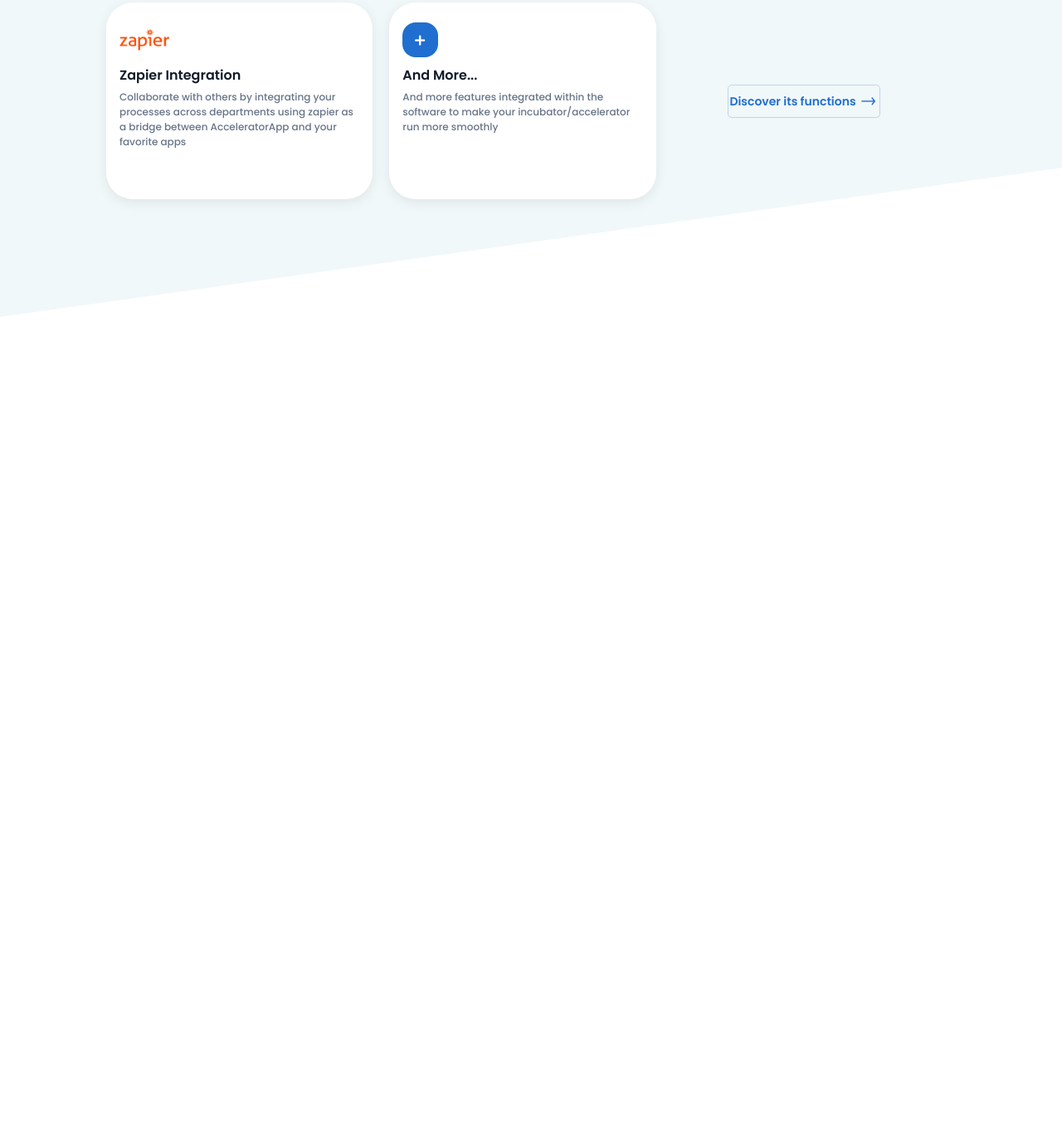
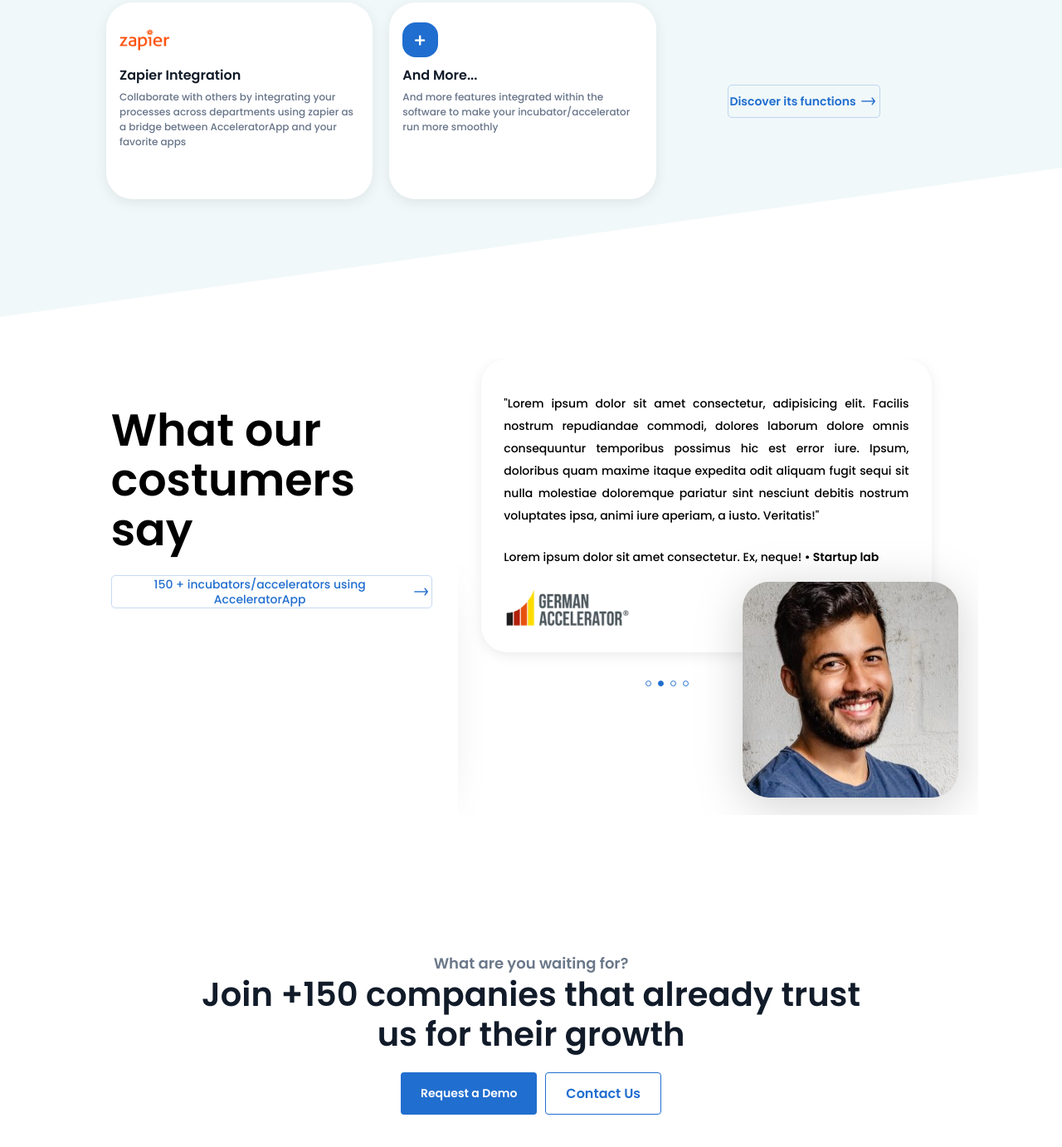
Before and after one commit to saschenkab/accelerator-app, a Gatsby site: page / in a window 1280 px wide. Shown: the part 3940-5322 px from the top of the page at 83% size. Before the commit the page ends 4322 px from the top, so only its background shows below. Built offline with nearby package versions, Linux system fonts and the light colour scheme; Gatsby itself is replaced by a stand-in of ours.

Commit message:
reviews component added

```diff
--- /dev/null
+++ b/src/components/Client-Reviews/index.jsx
@@ -0,0 +1,100 @@
+import React from "react";
+import arrow from "../../images/Right-Arrow.png";
+import { graphql, useStaticQuery } from "gatsby";
+import {
+  ButtonsContainer,
+  CallToActionContainer,
+  ClientAvatar,
+  ContactButton,
+  Container,
+  Discover,
+  LeftContainer,
+  RequestDemoButton,
+  ReviewCards,
+  ReviewsContainer,
+  RightContainer,
+  Title,
+} from "./styles";
+import Slider from "react-slick";
+import "slick-carousel/slick/slick.css";
+import "slick-carousel/slick/slick-theme.css";
+
+const ClientsReviews = () => {
+  const settings = {
+    dots: true,
+    infinite: false,
+    slidesToShow: 1,
+    slidesToScroll: 1,
+    arrows: false,
+    infinite: true,
+    autoplay: true,
+    speed: 1000,
+    autoplaySpeed: 5000,
+    pauseOnHover: true,
+  };
+
+  const data = useStaticQuery(graphql`
+    query reviewsQuery {
+      clientsReviewsJson {
+        reviewsCards {
+          customer_avatar {
+            url {
+              publicURL
+            }
+          }
+          description
+          user
+          logo {
+            url {
+              publicURL
+            }
+          }
+        }
+      }
+    }
+  `);
+
+  const mappedData = data.clientsReviewsJson.reviewsCards;
+
+  return (
+    <Container>
+      <ReviewsContainer>
+        <LeftContainer>
+          <Title>What our costumers say</Title>
+          <Discover>
+            150 + incubators/accelerators using AcceleratorApp
+            <img src={arrow} alt='' />
+          </Discover>
+        </LeftContainer>
+        <RightContainer>
+          <Slider {...settings}>
+            {mappedData?.map((data) => {
+              return (
+                <ReviewCards>
+                  <p>{data.description}</p>
+                  <span dangerouslySetInnerHTML={{ __html: data.user }} />
+                  <img src={data.logo.url.publicURL} alt='' />
+                  <ClientAvatar
+                    className='avatar'
+                    src={data.customer_avatar.url.publicURL}
+                    alt=''
+                  />
+                </ReviewCards>
+              );
+            })}
+          </Slider>
+        </RightContainer>
+      </ReviewsContainer>
+      <CallToActionContainer>
+        <h3>What are you waiting for?</h3>
+        <h2>Join +150 companies that already trust us for their growth</h2>
+        <ButtonsContainer>
+          <RequestDemoButton>Request a Demo</RequestDemoButton>
+          <ContactButton>Contact Us</ContactButton>
+        </ButtonsContainer>
+      </CallToActionContainer>
+    </Container>
+  );
+};
+
+export default ClientsReviews;
--- /dev/null
+++ b/src/components/Client-Reviews/styles.js
@@ -0,0 +1,372 @@
+import styled from "styled-components";
+
+export const Container = styled.div`
+  display: flex;
+  flex-direction: column;
+  width: 100%;
+  margin-top: 15%;
+  padding: 0 7%;
+  align-items: center;
+
+  @media screen and (min-width: 0px) and (max-width: 480px) {
+    padding: 0 3.505%;
+  }
+`;
+
+export const ReviewsContainer = styled.div`
+  display: flex;
+  width: 100%;
+  padding: 0 1% 0 4%;
+  flex-direction: row;
+  position: relative;
+
+  @media screen and (min-width: 0px) and (max-width: 1024px) {
+    flex-direction: column;
+    align-items: center;
+    padding: 0;
+  }
+`;
+
+export const LeftContainer = styled.div`
+  width: 45%;
+  margin-top: 1%;
+  padding-right: 3%;
+  align-self: flex-start;
+
+  @media screen and (min-width: 0px) and (max-width: 480px) {
+    width: 100%;
+    padding: 0;
+  }
+  @media screen and (min-width: 481px) and (max-width: 768px) {
+    width: 80%;
+  }
+
+  @media screen and (min-width: 769px) and (max-width: 1024px) {
+    width: 70%;
+    margin-bottom: 5%;
+  }
+`;
+
+export const RightContainer = styled.div`
+  width: 60%;
+  padding: 0;
+
+  .slick-slider {
+    height: 70%;
+    width: 100%;
+  }
+
+  .slick-slide {
+    height: 550px;
+    padding: 0 1% 0 0.5%;
+  }
+
+  .slick-prev,
+  .slick-next {
+    display: none !important;
+  }
+
+  .slick-dots {
+    z-index: -1;
+    top: 97%;
+    position: absolute;
+
+    li {
+      width: 5px;
+      right: 10%;
+    }
+  }
+
+  .slick-dots li button {
+    display: block;
+    width: 2px;
+    height: 2px;
+    padding: 2.5px;
+    cursor: pointer;
+    background: white;
+    border: 1px solid #206ecf;
+    border-radius: 50%;
+    &:hover {
+      background-color: #206ecf;
+    }
+  }
+
+  .slick-dots li.slick-active button {
+    background-color: #206ecf !important;
+  }
+
+  .slick-dots li button:before {
+    content: none;
+  }
+
+  @media screen and (min-width: 0px) and (max-width: 480px) {
+    width: 100%;
+
+    .slick-slide {
+      padding: 0 0.5% 0 0.2%;
+    }
+    .slick-dots {
+      top: 40%;
+
+      li {
+        width: 3px;
+        button {
+          padding: 1.5px;
+        }
+      }
+    }
+  }
+
+  @media screen and (min-width: 769px) and (max-width: 1024px) {
+    width: 100%;
+
+    .slick-dots {
+      top: 67%;
+    }
+  }
+
+  @media screen and (min-width: 481px) and (max-width: 768px) {
+    width: 100%;
+    margin-top: 20%;
+
+    .slick-dots {
+      top: 65%;
+    }
+  }
+`;
+
+export const Title = styled.h2`
+  font-size: 54px;
+  font-weight: 600;
+  line-height: 60px;
+  margin-bottom: 6.5%;
+
+  @media screen and (min-width: 0px) and (max-width: 480px) {
+    font-size: 40px;
+    line-height: 48px;
+  }
+
+  @media screen and (min-width: 481px) and (max-width: 768px) {
+    font-size: 48px;
+  }
+`;
+
+export const Discover = styled.div`
+  display: flex;
+  flex-direction: row;
+  justify-content: center;
+  align-items: center;
+  color: #206ecf;
+  font-weight: 500;
+  width: auto;
+  height: 100%;
+  line-height: 18px;
+  text-align: center;
+  font-size: 14px;
+  height: 40px;
+  border-radius: 5px;
+  font-family: "Poppins";
+  border: 1px solid #206ecf40;
+
+  img {
+    object-fit: scale-down;
+    margin-left: 1%;
+  }
+
+  @media screen and (min-width: 0px) and (max-width: 480px) {
+    position: absolute;
+    width: 100%;
+    font-size: 12px;
+    top: 80%;
+  }
+
+  @media screen and (min-width: 481px) and (max-width: 768px) {
+    font-size: 13px;
+    position: absolute;
+    width: 90%;
+  }
+`;
+
+export const ClientAvatar = styled.img`
+  object-fit: scale-down;
+  position: absolute;
+  float: right;
+  height: unset;
+  top: 68%;
+  left: 58%;
+  border-radius: 32px;
+  filter: drop-shadow(0px 9px 28px rgba(0, 0, 0, 0.18));
+`;
+
+export const ReviewCards = styled.div`
+  display: flex;
+  position: relative;
+  flex-direction: column;
+  padding: 5%;
+  border-radius: 32px;
+  box-shadow: 0px 4px 16px rgba(0, 0, 0, 0.08);
+  font-size: 14px;
+  background-color: #fff;
+
+  p {
+    text-align: justify;
+    line-height: 27px;
+    font-weight: 500;
+    margin-bottom: 5.2%;
+  }
+
+  span {
+    line-height: 21px;
+    font-weight: 500;
+
+    b {
+      font-weight: 600;
+    }
+  }
+
+  img {
+    margin-top: 5.2%;
+    object-fit: scale-down;
+    align-self: left;
+  }
+
+  @media screen and (min-width: 0px) and (max-width: 480px) {
+    font-size: 8px;
+    box-shadow: 0px 4px 10px rgba(0, 0, 0, 0.08);
+
+    p {
+      line-height: 16px;
+    }
+
+    img {
+      width: 30%;
+    }
+
+    ${ClientAvatar} {
+      width: 45%;
+      left: 55%;
+      filter: drop-shadow(0px 8px 10px rgba(0, 0, 0, 0.18));
+    }
+  }
+  @media screen and (min-width: 481px) and (max-width: 768px) {
+    font-size: 12px;
+
+    p {
+      line-height: 20px;
+    }
+
+    ${ClientAvatar} {
+      width: 40%;
+      top: 80%;
+      left: 65%;
+      filter: drop-shadow(0px 8px 12px rgba(0, 0, 0, 0.18));
+    }
+  }
+  @media screen and (min-width: 1025px) and (max-width: 1200px) {
+    padding: 4%;
+    font-size: 13px;
+
+    ${ClientAvatar} {
+      width: 50%;
+      top: 75%;
+    }
+  }
+`;
+
+export const CallToActionContainer = styled.div`
+  display: flex;
+  flex-direction: column;
+  align-items: center;
+  justify-content: center;
+  margin: 15% 0;
+
+  h3 {
+    color: #6b788a;
+    font-size: 18px;
+    font-weight: 600;
+    margin: 0;
+  }
+
+  h2 {
+    color: #111b29;
+    font-size: 40px;
+    font-weight: 600;
+    text-align: center;
+    margin: 0;
+    width: 75%;
+    line-height: 48px;
+  }
+
+  @media screen and (min-width: 0px) and (max-width: 480px) {
+    h2 {
+      font-size: 18px;
+      width: 100%;
+      line-height: 20px;
+    }
+
+    h3 {
+      font-size: 14px;
+      margin-bottom: 2%;
+    }
+  }
+
+  @media screen and (min-width: 481px) and (max-width: 768px) {
+    h3 {
+      font-size: 16px;
+    }
+
+    h2 {
+      width: 100%;
+      font-size: 25px;
+      line-height: 30px;
+    }
+  }
+
+  @media screen and (min-width: 769px) and (max-width: 1024px) {
+    h2 {
+      width: 100%;
+    }
+  }
+`;
+
+export const ButtonsContainer = styled.div`
+  display: flex;
+  justify-content: center;
+  width: 30%;
+  margin-top: 2%;
+  gap: 3%;
+
+  @media screen and (min-width: 0) and (max-width: 480px) {
+    width: 90%;
+    flex-direction: row-reverse;
+    margin-top: 8%;
+  }
+
+  @media screen and (min-width: 1025px) and (max-width: 1200px) {
+    width: 40%;
+  }
+
+  @media screen and (min-width: 481px) and (max-width: 1024px) {
+    width: 100%;
+    margin-top: 5%;
+  }
+`;
+
+export const RequestDemoButton = styled.div`
+  background: #206ecf;
+  display: flex;
+  border-radius: 4px;
+  font-weight: 600;
+  color: #ffff;
+  font-size: 14px;
+  padding: 12px 24px;
+  align-items: center;
+`;
+
+export const ContactButton = styled.div`
+  border-radius: 4px;
+  font-weight: 600;
+  color: #206ecf;
+  border: 1px solid #206ecf;
+  padding: 12px 24px;
+`;
--- a/src/pages/index.js
+++ b/src/pages/index.js
@@ -3,6 +3,7 @@ import Header from "../components/Header";
 import Community from "../components/Community";
 import Features from "../components/Features";
 import "../index.module.css";
+import ClientsReviews from "../components/Client-Reviews";
 
 const IndexPage = () => {
   return (
@@ -10,6 +11,7 @@ const IndexPage = () => {
       <Header />
       <Community />
       <Features />
+      <ClientsReviews />
     </>
   );
 };
```
